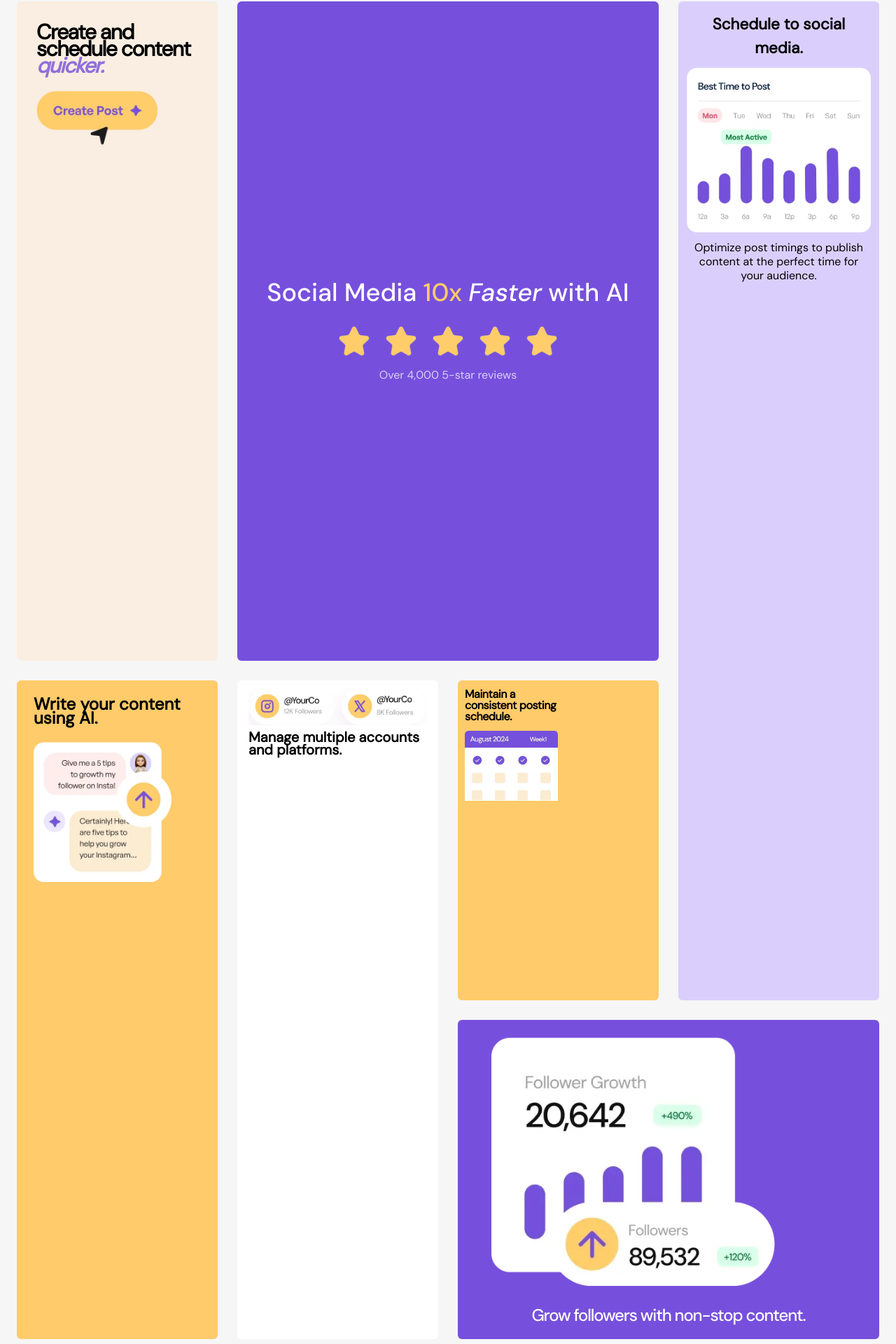
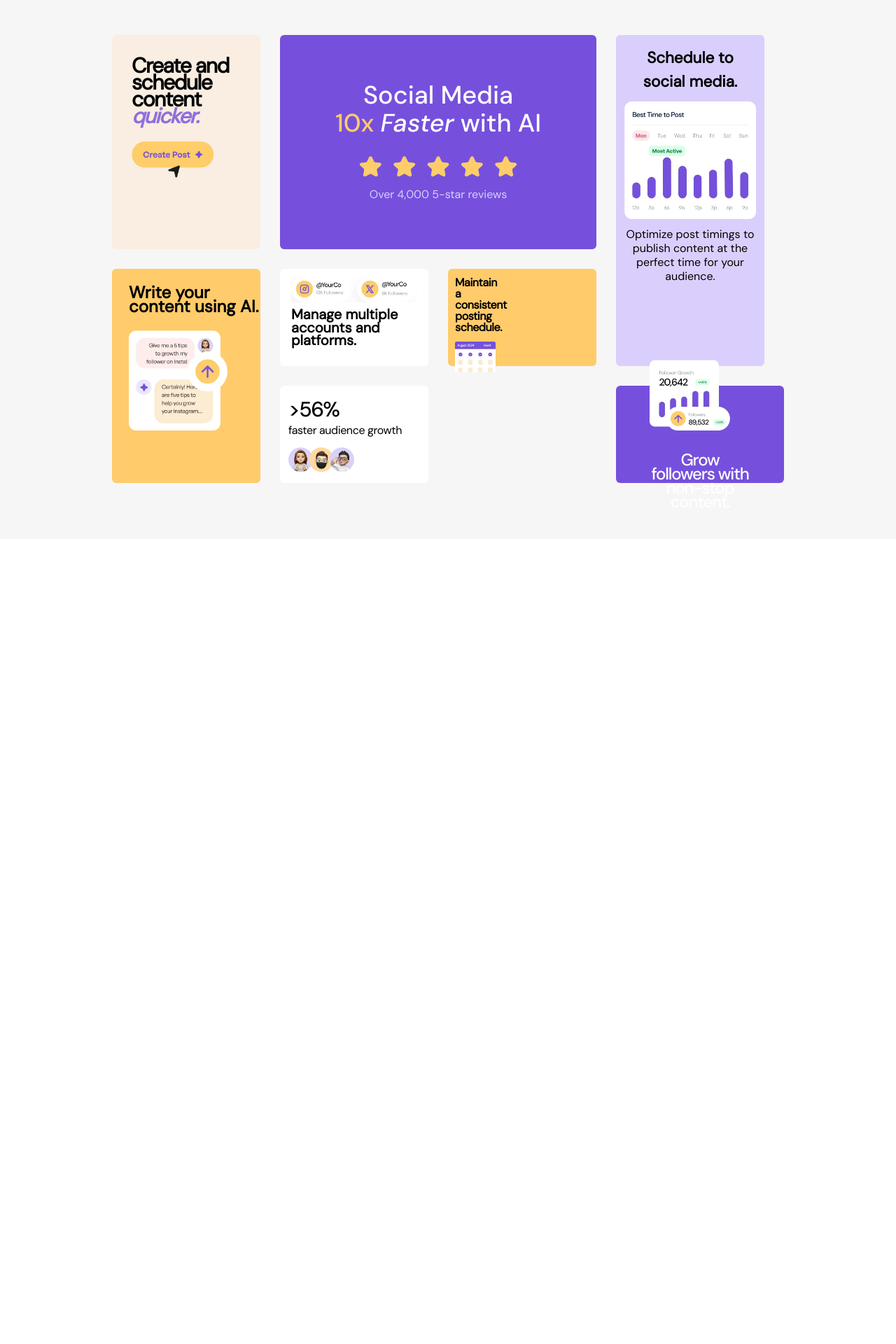
Before and after one commit to francissfrias/FEM-Bento, a React (Vite) app: page / in a window 1280 px wide. Shown: the part 30-1950 px from the top of the page at 70% size. After the commit the page ends 800 px from the top, so only its background shows below. Built offline with nearby package versions, Linux system fonts and the light colour scheme.

Commit message:
Redo grid layout

```diff
--- a/src/App.tsx
+++ b/src/App.tsx
@@ -9,8 +9,8 @@ import createPostImg from '../src/assets/images/illustration-create-post.webp';
 
 const App = () => {
   return (
-    <div className='py-8 px-6 flex justify-center items-center bg-[#f6f6f6]'>
-      <div className=' grid grid-cols-1 grid-rows-1 gap-7 md:grid-cols-4 md:grid-rows-4  '>
+    <div className='flex justify-center items-center bg-[#f6f6f6] lg:h-dvh'>
+      <div className=' py-8 px-6  grid grid-cols-1 grid-rows-1 gap-7 md:grid-cols-4 md:grid-rows-4 md:h-full lg:px-40 lg:py-20 md:overflow-hidden'>
         <div className='bg-primary p-8 rounded-md flex flex-col justify-center items-center text-center md:col-span-2 md:row-span-2 md:col-start-2 md:row-start-1'>
           <h1 className='text-white font-md text-4xl mb-6'>
             Social Media <span className='text-secondary '>10x&nbsp;</span>
@@ -22,20 +22,23 @@ const App = () => {
             Over 4,000 5-star reviews
           </span>
         </div>
-        <div className='bg-white py-2.5 px-4 rounded-md space-y-2 md:row-span-2 md:col-start-2 md:row-start-3'>
+
+        <div className='bg-white py-2.5 px-4 rounded-md space-y-2 md:col-start-2 md:row-start-3 ' >
           <img src={igImg} />
 
           <h1 className='font-regular text-pretty font-bold text-xl tracking-normal leading-[1.15rem]'>
             Manage multiple accounts and platforms.
           </h1>
         </div>
+
         <div className='relative px-2.5 pr-36 pt-3 bg-secondary rounded-md md:col-start-3 md:row-start-3'>
           <h1 className='font-regular font-bold tracking-tight leading-4 '>
             Maintain a consistent posting schedule.
           </h1>
           <img src={calenderImg} className='mt-3' />
         </div>
-        <div className='bg-primary-foreground py-4 px-3 text-center space-y-3 rounded-md md:row-span-3 md:col-start-4 md:row-start-1'>
+
+        <div className='bg-primary-foreground py-4 px-3 text-center space-y-3 rounded-md md:row-span-3 md:col-start-4 '>
           <h1 className='font-regular font-bold text-[1.4rem]'>
             Schedule to social media.
           </h1>
@@ -45,33 +48,38 @@ const App = () => {
             your audience.
           </p>
         </div>
-        <div className='bg-primary rounded-md px-12 py-6 flex flex-col items-center justify-center text-center md:col-span-2 md:col-start-3 md:row-start-4'>
+
+        <div className='bg-primary rounded-md px-12 py-6 flex flex-col items-center justify-center text-center md:col-span-2 md:col-start-4 md:row-start-4'>
           <img src={growFollowersImg} className='mb-8 w-4/5 self-start' />
           <p className='font-md text-white text-2xl text-pretty tracking-tighter leading-5 '>
             Grow followers
             <br className='block md:hidden' /> with non-stop content.
           </p>
         </div>
-        <div className='block bg-white py-4 px-3 text-left  rounded-md md:hidden '>
+
+        <div className='block bg-white py-4 px-3 text-left rounded-md md:col-start-2 md:row-start-4'>
           <h1 className='font-md tracking-tighter text-3xl'>{`>56%`}</h1>
           <p className='font-regular tracking-tight mb-3'>
             faster audience growth
           </p>
           <img src={fasterAudienceImg} className='min-w-20 w-1/2 ' />
         </div>
-        <div className='bg-secondary-foreground py-8 px-7 rounded-md flex flex-col md:row-span-2'>
+
+        <div className='bg-secondary-foreground py-8 px-7 rounded-md flex flex-col md:row-span-2 md:col-start-1 md:row-start-1'>
           <h1 className='font-regular font-semibold tracking-tighter leading-6 text-3xl mb-6 '>
             Create and schedule content{' '}
             <span className='text-primary opacity-80 italic'>quicker.</span>
           </h1>
           <img src={createPostImg} className='w-3/4' />
         </div>
+
         <div className='bg-secondary rounded-md py-6 pl-6 md:row-span-2 md:col-start-1 md:row-start-3'>
           <h1 className='font-regular font-bold text-2xl text-pretty leading-5 mb-6'>
             Write your content using AI.
           </h1>
           <img src={writeContentImg} className='w-3/4' />
         </div>
+
       </div>
     </div>
   );
```
Also changed, not shown: 2 other files (tests, documents, lock files or other folders).
